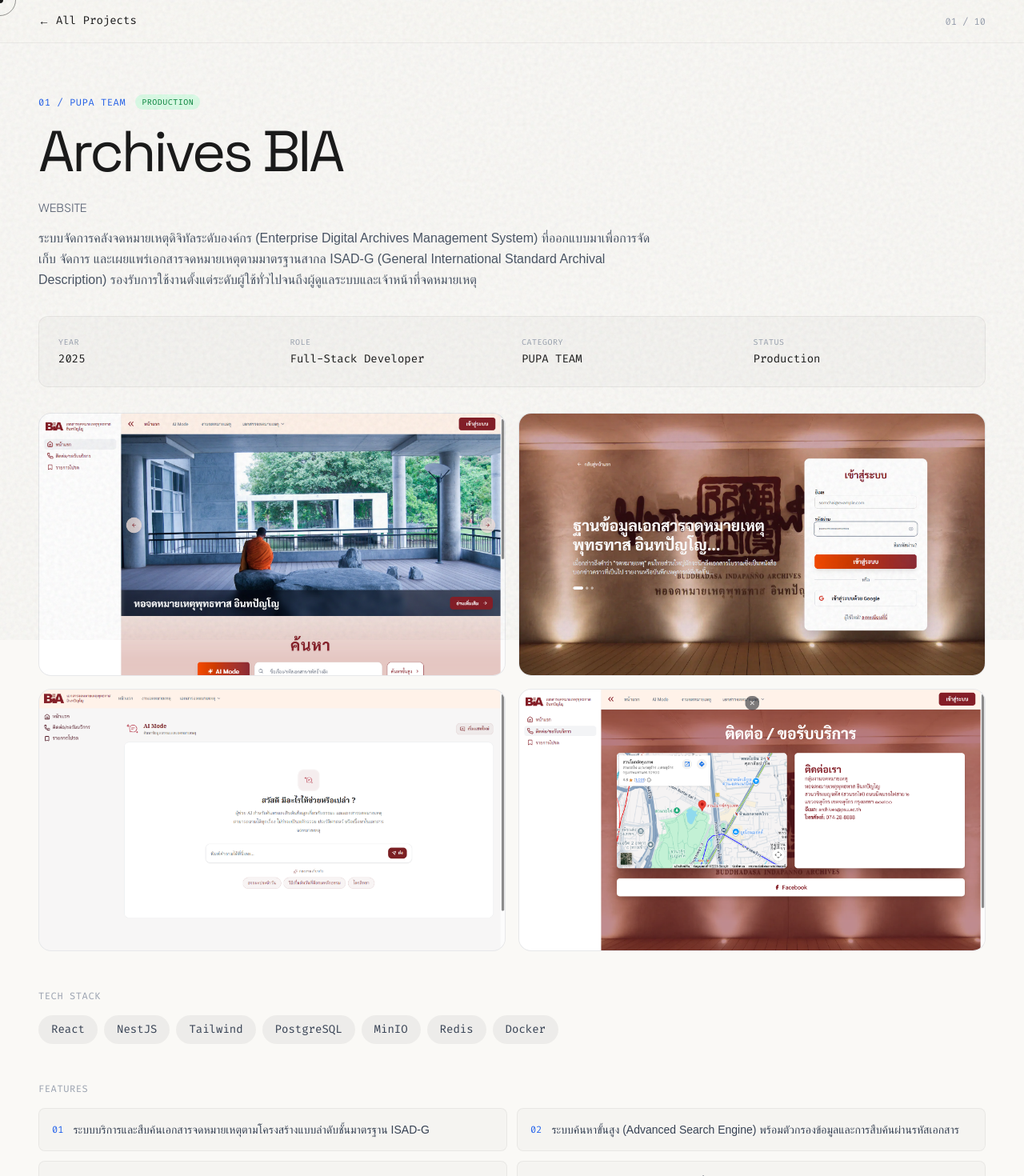
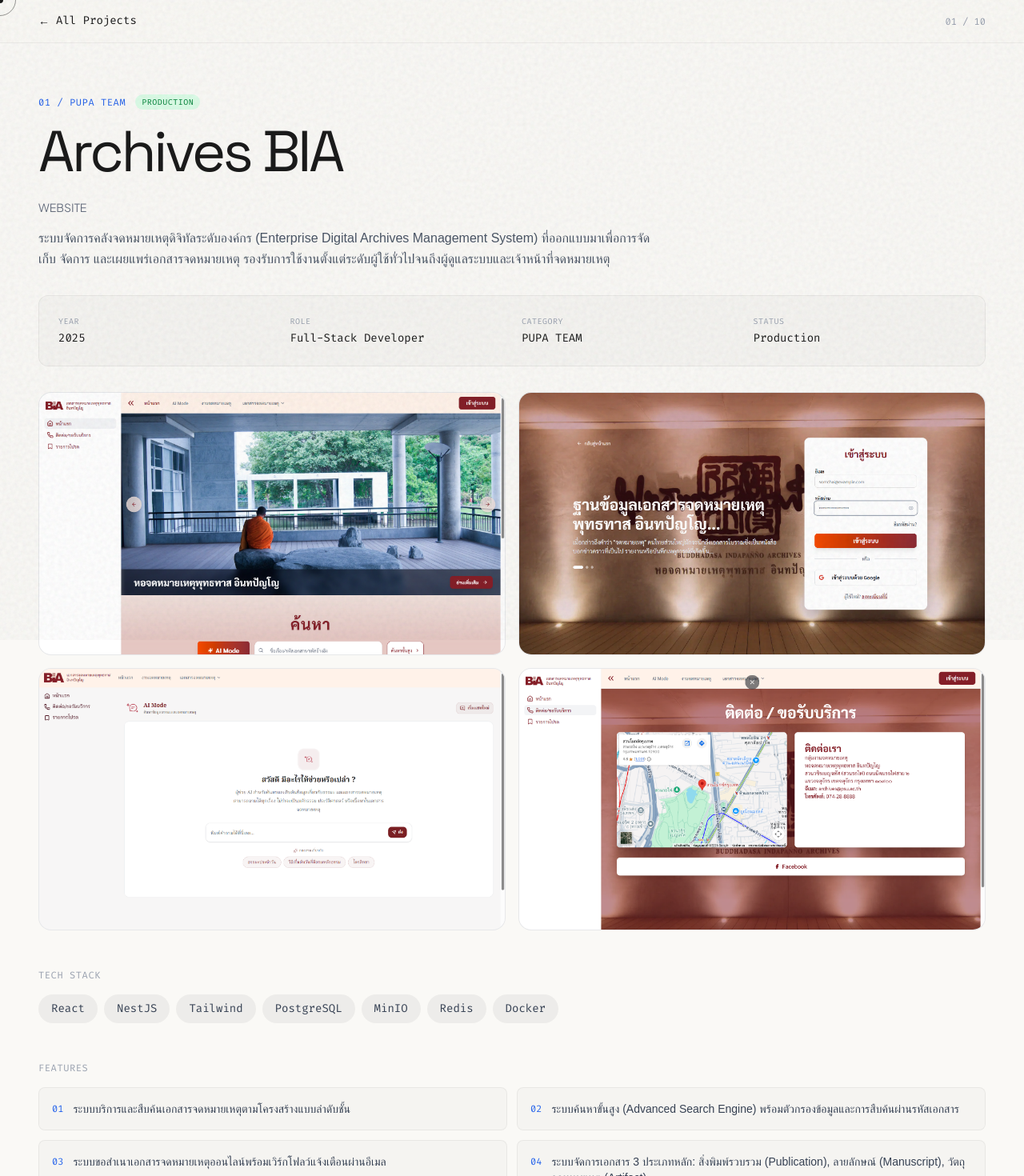
Before and after one commit to PacharaponK/PacharaponK, a Next.js app: page /projects/archives-bia in a window 1280 px wide. Shown: the top 1470 px of the page at 80% size. Built offline with nearby package versions, Linux system fonts and the light colour scheme; a web font is replaced by a local one.

Commit message:
docs: remove ISAD-G standard references from Archives BIA project

```diff
--- a/src/data/work.ts
+++ b/src/data/work.ts
@@ -42,9 +42,9 @@ export const projects: Project[] = [
       "/image/archives-bia/4.png",
     ],
     fullDescription:
-      "ระบบจัดการคลังจดหมายเหตุดิจิทัลระดับองค์กร (Enterprise Digital Archives Management System) ที่ออกแบบมาเพื่อการจัดเก็บ จัดการ และเผยแพร่เอกสารจดหมายเหตุตามมาตรฐานสากล ISAD-G (General International Standard Archival Description) รองรับการใช้งานตั้งแต่ระดับผู้ใช้ทั่วไปจนถึงผู้ดูแลระบบและเจ้าหน้าที่จดหมายเหตุ",
+      "ระบบจัดการคลังจดหมายเหตุดิจิทัลระดับองค์กร (Enterprise Digital Archives Management System) ที่ออกแบบมาเพื่อการจัดเก็บ จัดการ และเผยแพร่เอกสารจดหมายเหตุ รองรับการใช้งานตั้งแต่ระดับผู้ใช้ทั่วไปจนถึงผู้ดูแลระบบและเจ้าหน้าที่จดหมายเหตุ",
     features: [
-      "ระบบบริการและสืบค้นเอกสารจดหมายเหตุตามโครงสร้างแบบลำดับชั้นมาตรฐาน ISAD-G",
+      "ระบบบริการและสืบค้นเอกสารจดหมายเหตุตามโครงสร้างแบบลำดับชั้น",
       "ระบบค้นหาขั้นสูง (Advanced Search Engine) พร้อมตัวกรองข้อมูลและการสืบค้นผ่านรหัสเอกสาร",
       "ระบบขอสำเนาเอกสารจดหมายเหตุออนไลน์พร้อมเวิร์กโฟลว์แจ้งเตือนผ่านอีเมล",
       "ระบบจัดการเอกสาร 3 ประเภทหลัก: สิ่งพิมพ์รวบรวม (Publication), ลายลักษณ์ (Manuscript), วัตถุจดหมายเหตุ (Artifact)",
```
